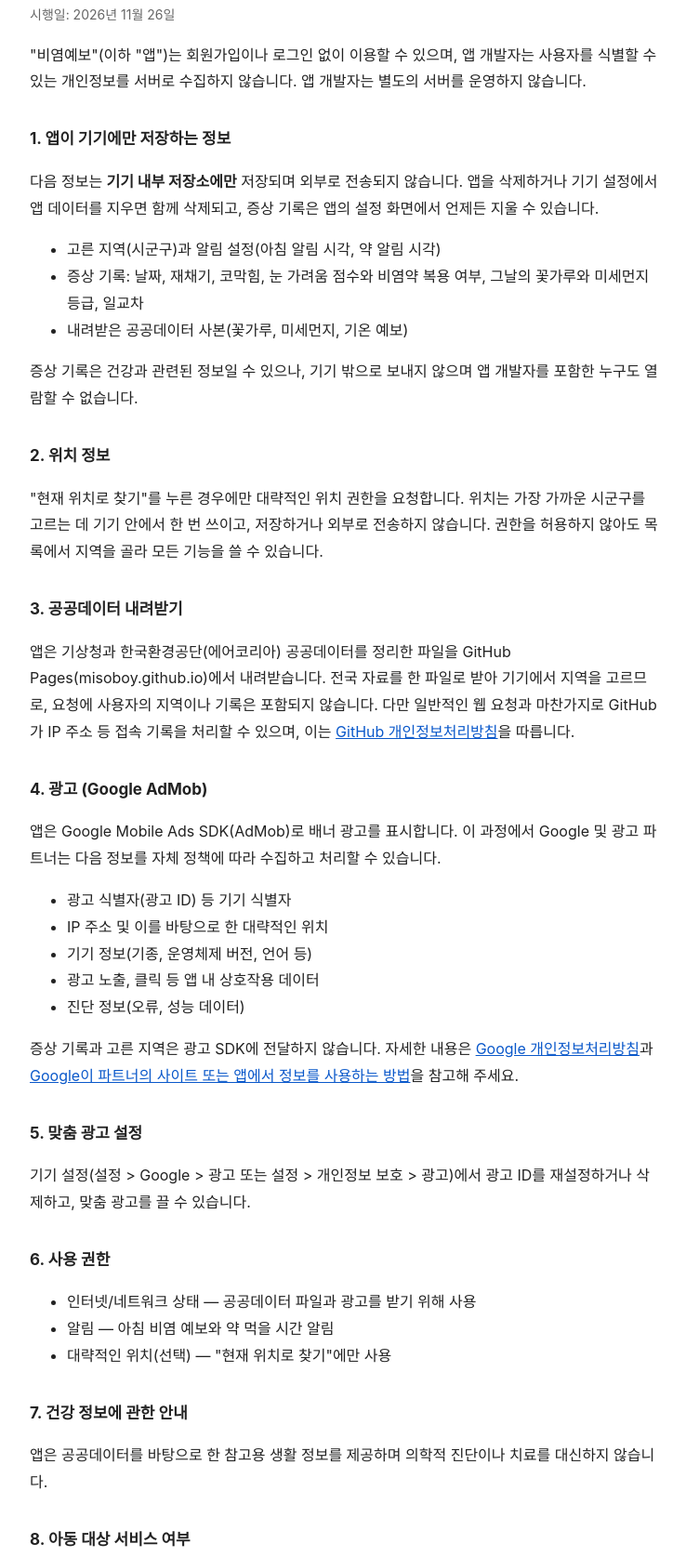
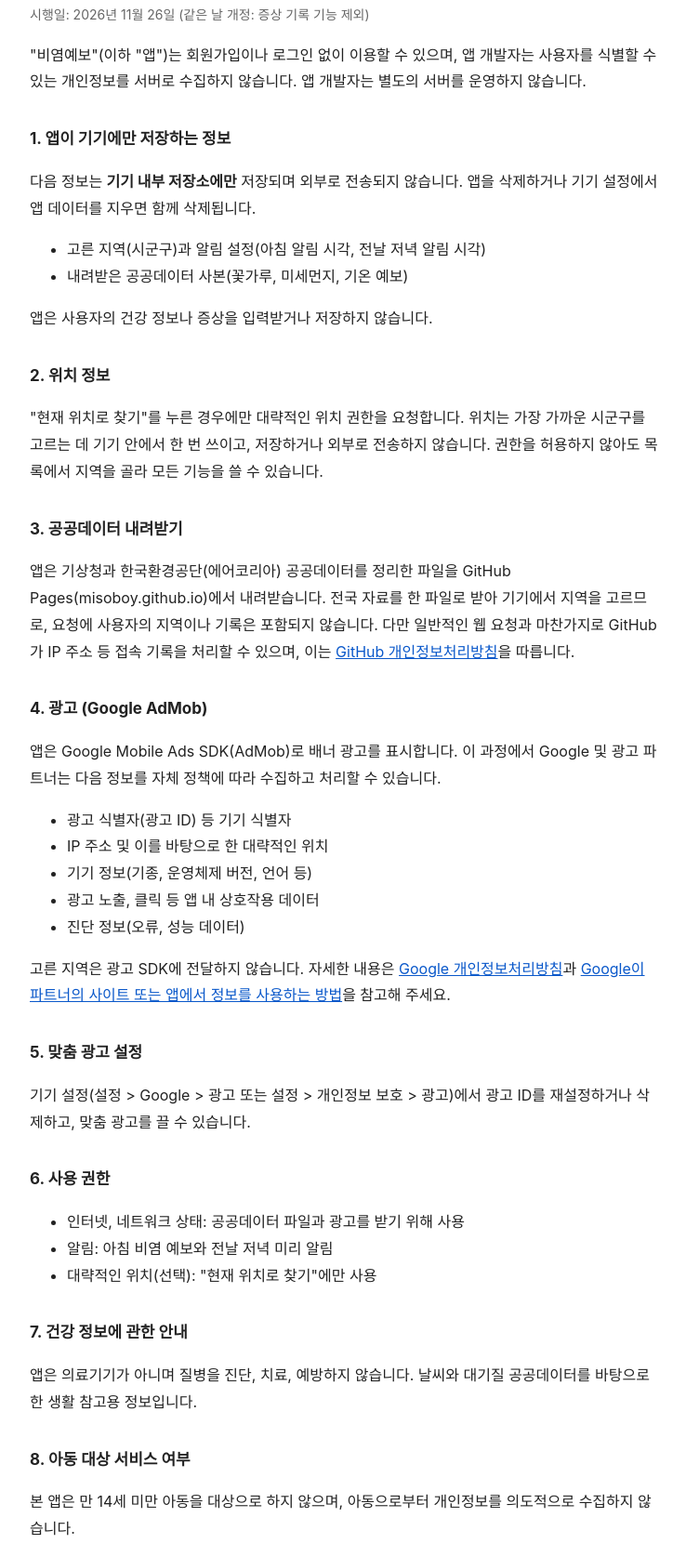
Before and after one commit to misoboy/misoboy-app-privacy, a plain HTML site: page biyeom-yebo/index.html in a window 1280 px wide. Shown: the part 111-1786 px from the top of the page at 93% size, without its empty margins (268-1006 px from the left). Drawn offline with Linux system fonts and the light colour scheme.

Commit message:
비염예보 개인정보처리방침: 증상 기록 기능 제외 반영
Co-Authored-By: Claude Opus 5.5 <noreply@anthropic.com>

```diff
--- a/biyeom-yebo/index.html
+++ b/biyeom-yebo/index.html
@@ -15,18 +15,17 @@
 </head>
 <body>
 <h1>비염예보 개인정보처리방침</h1>
-<p class="meta">시행일: 2026년 11월 26일</p>
+<p class="meta">시행일: 2026년 11월 26일 (같은 날 개정: 증상 기록 기능 제외)</p>
 
 <p>"비염예보"(이하 "앱")는 회원가입이나 로그인 없이 이용할 수 있으며, 앱 개발자는 사용자를 식별할 수 있는 개인정보를 서버로 수집하지 않습니다. 앱 개발자는 별도의 서버를 운영하지 않습니다.</p>
 
 <h2>1. 앱이 기기에만 저장하는 정보</h2>
-<p>다음 정보는 <strong>기기 내부 저장소에만</strong> 저장되며 외부로 전송되지 않습니다. 앱을 삭제하거나 기기 설정에서 앱 데이터를 지우면 함께 삭제되고, 증상 기록은 앱의 설정 화면에서 언제든 지울 수 있습니다.</p>
+<p>다음 정보는 <strong>기기 내부 저장소에만</strong> 저장되며 외부로 전송되지 않습니다. 앱을 삭제하거나 기기 설정에서 앱 데이터를 지우면 함께 삭제됩니다.</p>
 <ul>
-  <li>고른 지역(시군구)과 알림 설정(아침 알림 시각, 약 알림 시각)</li>
-  <li>증상 기록: 날짜, 재채기, 코막힘, 눈 가려움 점수와 비염약 복용 여부, 그날의 꽃가루와 미세먼지 등급, 일교차</li>
+  <li>고른 지역(시군구)과 알림 설정(아침 알림 시각, 전날 저녁 알림 시각)</li>
   <li>내려받은 공공데이터 사본(꽃가루, 미세먼지, 기온 예보)</li>
 </ul>
-<p>증상 기록은 건강과 관련된 정보일 수 있으나, 기기 밖으로 보내지 않으며 앱 개발자를 포함한 누구도 열람할 수 없습니다.</p>
+<p>앱은 사용자의 건강 정보나 증상을 입력받거나 저장하지 않습니다.</p>
 
 <h2>2. 위치 정보</h2>
 <p>"현재 위치로 찾기"를 누른 경우에만 대략적인 위치 권한을 요청합니다. 위치는 가장 가까운 시군구를 고르는 데 기기 안에서 한 번 쓰이고, 저장하거나 외부로 전송하지 않습니다. 권한을 허용하지 않아도 목록에서 지역을 골라 모든 기능을 쓸 수 있습니다.</p>
@@ -43,20 +42,20 @@
   <li>광고 노출, 클릭 등 앱 내 상호작용 데이터</li>
   <li>진단 정보(오류, 성능 데이터)</li>
 </ul>
-<p>증상 기록과 고른 지역은 광고 SDK에 전달하지 않습니다. 자세한 내용은 <a href="https://policies.google.com/privacy">Google 개인정보처리방침</a>과 <a href="https://policies.google.com/technologies/partner-sites">Google이 파트너의 사이트 또는 앱에서 정보를 사용하는 방법</a>을 참고해 주세요.</p>
+<p>고른 지역은 광고 SDK에 전달하지 않습니다. 자세한 내용은 <a href="https://policies.google.com/privacy">Google 개인정보처리방침</a>과 <a href="https://policies.google.com/technologies/partner-sites">Google이 파트너의 사이트 또는 앱에서 정보를 사용하는 방법</a>을 참고해 주세요.</p>
 
 <h2>5. 맞춤 광고 설정</h2>
 <p>기기 설정(설정 &gt; Google &gt; 광고 또는 설정 &gt; 개인정보 보호 &gt; 광고)에서 광고 ID를 재설정하거나 삭제하고, 맞춤 광고를 끌 수 있습니다.</p>
 
 <h2>6. 사용 권한</h2>
 <ul>
-  <li>인터넷/네트워크 상태 — 공공데이터 파일과 광고를 받기 위해 사용</li>
-  <li>알림 — 아침 비염 예보와 약 먹을 시간 알림</li>
-  <li>대략적인 위치(선택) — "현재 위치로 찾기"에만 사용</li>
+  <li>인터넷, 네트워크 상태: 공공데이터 파일과 광고를 받기 위해 사용</li>
+  <li>알림: 아침 비염 예보와 전날 저녁 미리 알림</li>
+  <li>대략적인 위치(선택): "현재 위치로 찾기"에만 사용</li>
 </ul>
 
 <h2>7. 건강 정보에 관한 안내</h2>
-<p>앱은 공공데이터를 바탕으로 한 참고용 생활 정보를 제공하며 의학적 진단이나 치료를 대신하지 않습니다.</p>
+<p>앱은 의료기기가 아니며 질병을 진단, 치료, 예방하지 않습니다. 날씨와 대기질 공공데이터를 바탕으로 한 생활 참고용 정보입니다.</p>
 
 <h2>8. 아동 대상 서비스 여부</h2>
 <p>본 앱은 만 14세 미만 아동을 대상으로 하지 않으며, 아동으로부터 개인정보를 의도적으로 수집하지 않습니다.</p>
@@ -69,6 +68,6 @@
 
 <hr />
 <h2>Privacy Policy (English Summary)</h2>
-<p>Biyeom Yebo (Rhinitis Forecast) requires no sign-in and its developer runs no server and collects no personally identifiable information. Your chosen district, notification settings and symptom log (daily scores, medication taken, and that day's pollen, fine-dust and temperature-range levels) are stored only on your device and can be deleted in the app's settings or by clearing app data. Approximate location is requested only when you tap "find by current location"; it is used once on the device to pick the nearest district and is never stored or sent. The app downloads a nationwide public-data file from GitHub Pages; the request contains no region or log data, though GitHub may process your IP address like any web request. The app shows banner ads via Google AdMob, which may collect advertising identifiers, IP address and approximate location, device information, ad interactions and diagnostics under <a href="https://policies.google.com/privacy">Google's privacy policy</a>. The app provides reference information only and is not a substitute for medical advice. Contact: today.hanip@gmail.com</p>
+<p>Biyeom Yebo (Rhinitis Forecast) requires no sign-in, and its developer runs no server and collects no personally identifiable information. Your chosen district and notification settings are stored only on your device. The app does not ask for or store any health or symptom information. Approximate location is requested only when you tap "find by current location"; it is used once on the device to pick the nearest district and is never stored or sent. The app downloads a nationwide public-data file from GitHub Pages; the request contains no region data, though GitHub may process your IP address like any web request. The app shows banner ads via Google AdMob, which may collect advertising identifiers, IP address and approximate location, device information, ad interactions and diagnostics under <a href="https://policies.google.com/privacy">Google's privacy policy</a>. The app is not a medical device and does not diagnose, treat, cure or prevent any medical condition. Contact: today.hanip@gmail.com</p>
 </body>
 </html>
```
